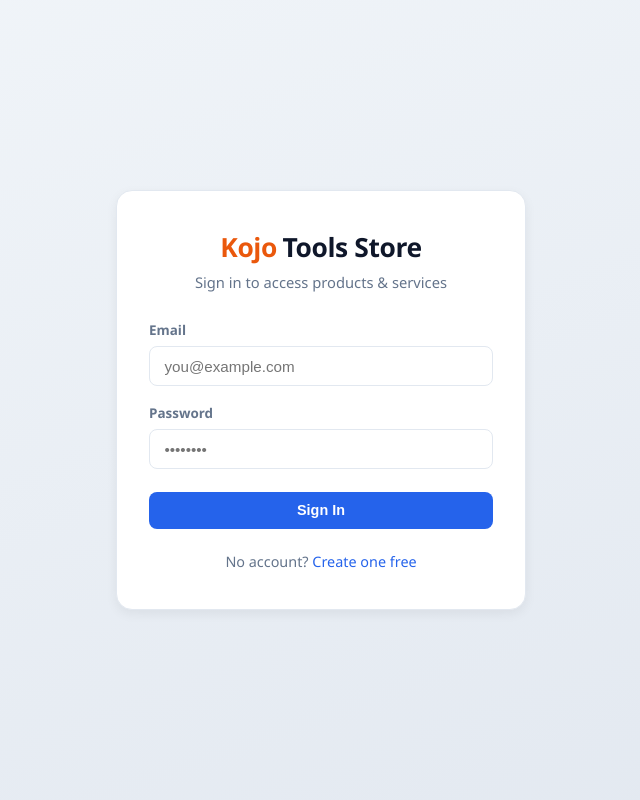
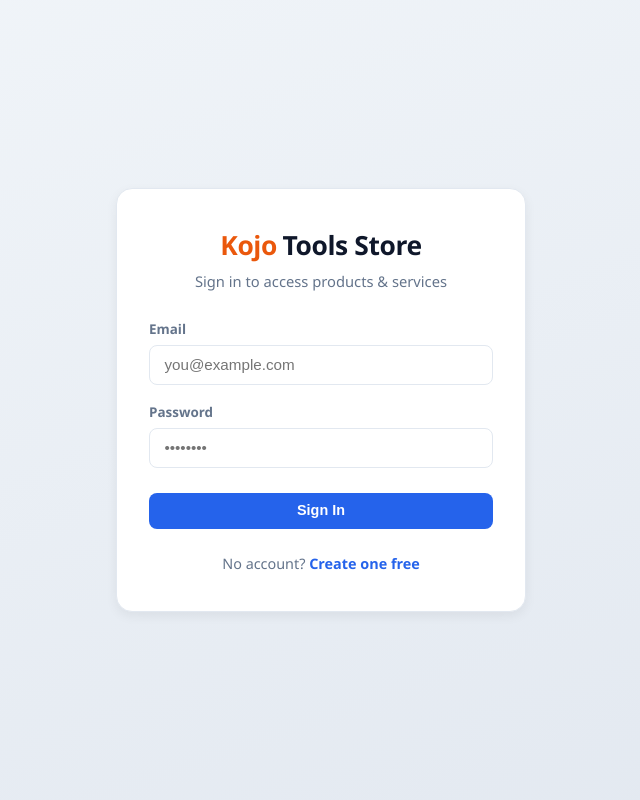
Before and after one commit to ajewoletemi/kojo-content-store, a FastAPI app: page /login in a window 1280 px wide. Shown: the whole page, without its empty margins (319-959 px from the left). Run offline with FastAPI, Linux system fonts and the light colour scheme.

Commit message:
Update login.html

```diff
--- a/app/templates/login.html
+++ b/app/templates/login.html
@@ -9,7 +9,9 @@
 <body>
   <div class="auth-wrapper">
     <div class="auth-card">
-      <div class="logo">Kojo <span class="rest">Tools Store</span></div>
+      <div class="logo" style="justify-content:center; margin-bottom:0.3rem;">
+        Kojo <span class="rest">Tools Store</span>
+      </div>
       <p class="subtitle">Sign in to access products & services</p>
 
       {% if error %}
@@ -25,11 +27,14 @@
           <label>Password</label>
           <input type="password" name="password" required placeholder="••••••••" autocomplete="current-password">
         </div>
-        <button type="submit" class="btn btn-blue btn-full" style="margin-top:0.4rem;">Sign In</button>
+        <button type="submit" class="btn btn-blue btn-full" style="margin-top:0.5rem;">
+          Sign In
+        </button>
       </form>
 
-      <p style="text-align:center; margin-top:1.4rem; font-size:0.9rem; color:#64748b;">
-        No account? <a href="/register">Create one free</a>
+      <p style="text-align:center; margin-top:1.5rem; font-size:0.9rem; color:#64748b;">
+        No account?
+        <a href="/register" style="font-weight:600;">Create one free</a>
       </p>
     </div>
   </div>
```
